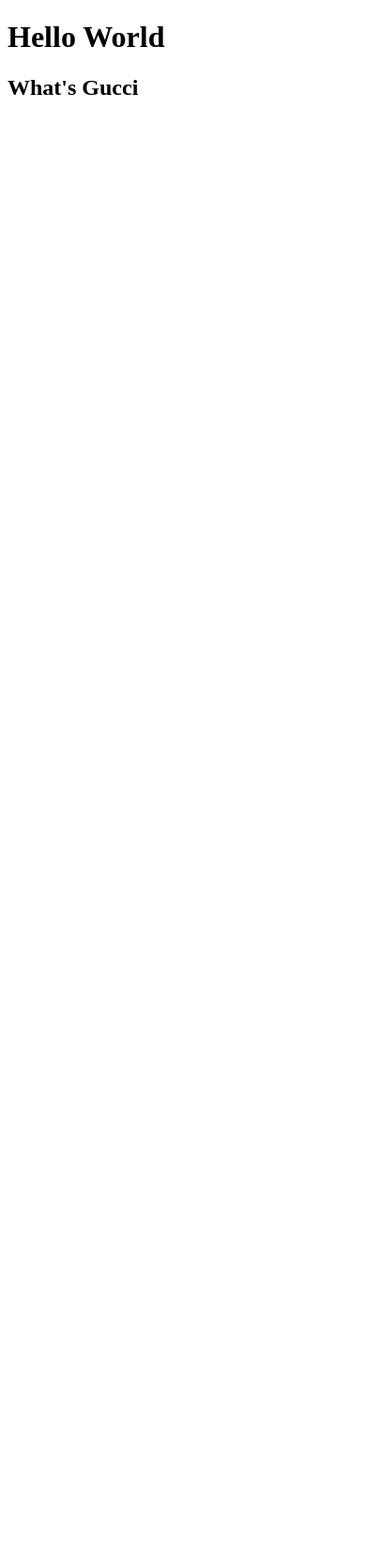
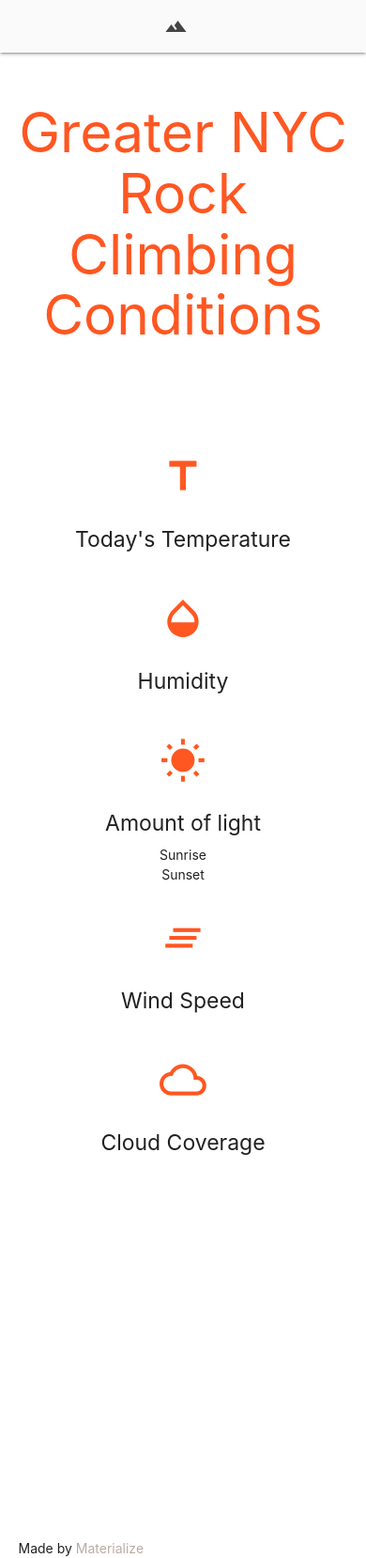
Before and after one commit to ashleychen414/ashleychen414.github.io, a plain HTML site: page index.html in a window 390 px wide. Shown: the whole page at 94% size. Before the commit the page ends 844 px from the top, so only its background shows below. Drawn offline with nearby package versions, Linux system fonts and the light colour scheme; files that its build step writes are made by us from their sources.

Commit message:
moved index file

```diff
--- a/index.html
+++ b/index.html
@@ -1,17 +1,136 @@
+<!-- GUNKS WEBPAGE -->
 <!DOCTYPE html>
-<html>
+<html lang="en">
 <head>
-    <meta charset="utf-8" />
-    <meta http-equiv="X-UA-Compatible" content="IE=edge">
-    <title>Page Title</title>
-    <meta name="viewport" content="width=device-width, initial-scale=1">
-    <link rel="stylesheet" type="text/css" media="screen" href="main.css" />
-    <script src="main.js"></script>
+  <meta http-equiv="Content-Type" content="text/html; charset=UTF-8"/>
+  <meta name="viewport" content="width=device-width, initial-scale=1"/>
+  <title>Rock Conditions</title>
+
+  <!-- CSS  -->
+  <link href="https://fonts.googleapis.com/icon?family=Material+Icons" rel="stylesheet">
+  <link href="css/materialize.css" type="text/css" rel="stylesheet" media="screen,projection"/>
+  <link href="css/style_materialize.css" type="text/css" rel="stylesheet" media="screen,projection"/>
 </head>
 <body>
-    <h1>
-        Hello World
-    </h1>
-    <h2>What's Gucci</h2>
-</body>
+    <nav>
+        <div class="nav-wrapper grey lighten-5">
+          <a href="#" class="brand-logo"><i class="material-icons">filter_hdr</i></a>
+          <ul id="nav-mobile" class="right hide-on-med-and-down">
+              <li><a href="index.html">Gunks</a></li>
+            <li><a href="IcePond.html">Ice Pond</a></li>
+            <li><a href="CentralPark.html">Central Park</a></li>
+            <li><a href="Powerlinez.html">Powerlinez</a></li>
+          </ul>
+        </div>
+      </nav>
+  <div id="index-banner" class="parallax-container">
+    <div class="section no-pad-bot">
+      <div class="container">
+        <br><br>
+        <h1 class="header center deep-orange-text lighten-1">Greater NYC Rock Climbing Conditions</h1>
+        <div class="row center">
+          <h5 class="header col s12 light">Climbing conditions at the Gunks</h5>
+
+        </div>
+
+        <br><br>
+
+      </div>
+    </div>
+    <div class="parallax"><img src="backgroundgunks-1.jpg" alt="Unsplashed background img 1"></div>
+</div>
+
+
+
+  <div class="container">
+    <div class="section">
+
+      <!--   Icon Section   -->
+      <div class="row">
+        <div class="col s12 m3">
+            <div class="icon-block">
+            <h2 class="center deep-orange-text lighten-1"><i class="material-icons">title</i></h2>
+            <h5 class="center">Today's Temperature</h5>
+
+                <div class='weather-temperature'>  </div>
+
+            <p class="light"></p>
+        </div>
+      </div>
+
+        <div class="col s12 m3">
+          <div class="center icon-block">
+            <h2 class=" deep-orange-text lighten-1">
+                <i class="material-icons">opacity</i></h2>
+            <h5 class="center">Humidity</h5>
+            <div class='weather-humidity'></div>
+            <p class="light"></p>
+          </div>
+        </div>
+
+        <div class="col s12 m3">
+          <div class="icon-block">
+            <h2 class="center deep-orange-text lighten-1"><i class="material-icons">wb_sunny</i></h2>
+            <h5 class="center">Amount of light</h5>
+
+
+            <div class='weather-sunrise'>Sunrise </div>
+            <div class='weather-sunset'>Sunset </div>
+          </div>
+        </div>
+
+        <div class="col s12 m3">
+          <div class="icon-block">
+            <h2 class="center deep-orange-text lighten-1"><i class="material-icons">clear_all</i></h2>
+            <h5 class="center">Wind Speed</h5>
+            <div class='weather-wind-speed'></div>
+            <p class="light"></p>
+          </div>
+        </div>
+      </div>
+
+      <div class="col s12 m3">
+          <div class="icon-block">
+            <h2 class="center deep-orange-text lighten-1"><i class="material-icons">cloud_queue</i></h2>
+            <h5 class="center">Cloud Coverage</h5>
+            <div class='weather-clouds'></div>
+            <p class="light"></p>
+          </div>
+        </div>
+      </div>
+
+    </div>
+  </div>
+
+
+  <div class="parallax-container valign-wrapper">
+    <div class="section no-pad-bot">
+      <div class="container">
+        <div class="row center">
+          <h5 class="header col s12 light">Crush it!</h5>
+        </div>
+      </div>
+    </div>
+    <div class="parallax"><img src="backgroundgunks2.png" alt="Unsplashed background img 2"></div>
+  </div>
+
+
+    <div class="footer-copyright">
+      <div class="container">
+      Made by <a class="brown-text text-lighten-3" href="http://materializecss.com">Materialize</a>
+      </div>
+    </div>
+  </footer>
+
+
+  <!--  Scripts-->
+  <script src="https://code.jquery.com/jquery-2.1.1.min.js"></script>
+  <script src="https://ajax.googleapis.com/ajax/libs/jquery/3.3.1/jquery.min.js"></script>
+  <script src="js/materialize.js"></script>
+  <script src="js/init.js"></script>
+  <script>
+      const crag = 'gunks'
+      </script>
+  <script src="js/main.js"></script>
+  </body>
 </html>
```
Also changed, not shown: 2 other files.
